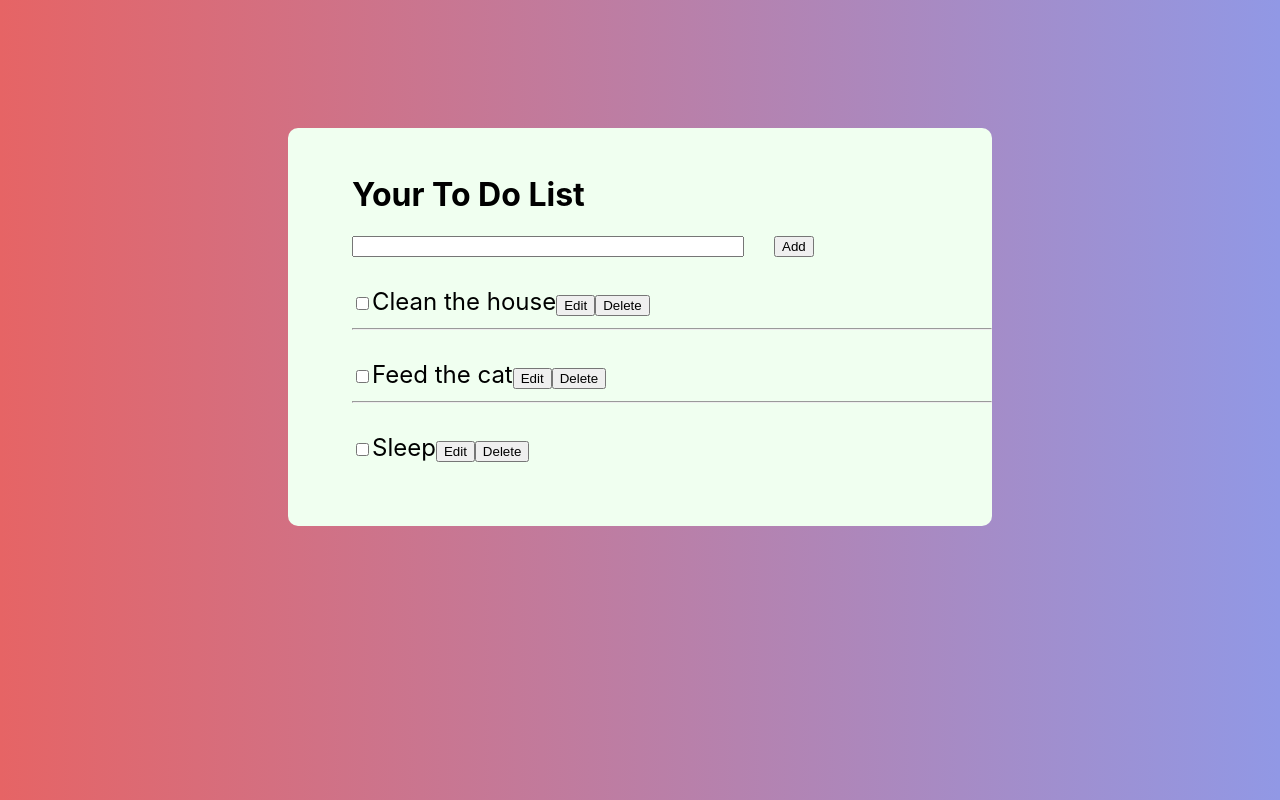
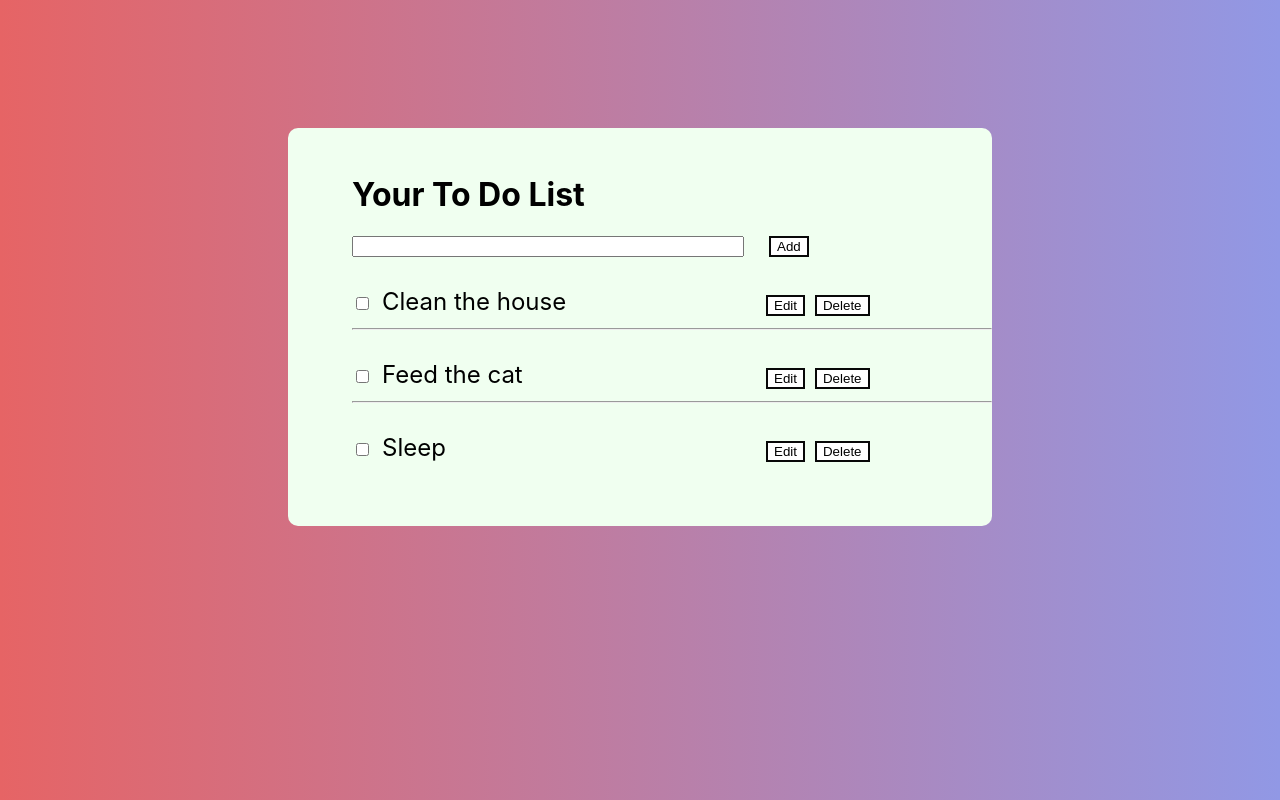
Before and after one commit to alaa-yahia/-to-do-with-react-hooks, a React (Create React App) app: page / in a window 1280 px wide. Built offline with nearby package versions, Linux system fonts and the light colour scheme.

Commit message:
styling buttons

```diff
--- a/src/App.css
+++ b/src/App.css
@@ -22,17 +22,26 @@
 
 .hidden{
   display: none;
-  width: 60%;
+
 }
 
 .unhidden{
   display: inline-block;
+  width: 60%;
+  padding-left: 10px;
 }
 
 .form input{
   width: 60%;
 }
 
+button {
+  margin-right: 10px;
+  background-color: white;
+  color: black;
+  border: 2px solid #080808;
+}
+
 .form button {
-  margin-left: 30px;
+  margin-left: 25px;
 }
--- a/src/Components/toDoItems.js
+++ b/src/Components/toDoItems.js
@@ -41,8 +41,11 @@ function ToDoList ({item , index, length, updateCheck, updateTodo, updateDelete}
             />
             <span className={`${spanDisplayed} ${isChecked}`}> {item.todo} </span>
             <input type="text" className={inputDisplayed} onChange={handleInputValue} value={inputValue} />
+
             <button  onClick= {handleEdit}>Edit</button>
             <button onClick={handleDelete}>Delete</button>
+
+
 
             <hr className={horizentalLineDisplayed}/>
         </div>
```
